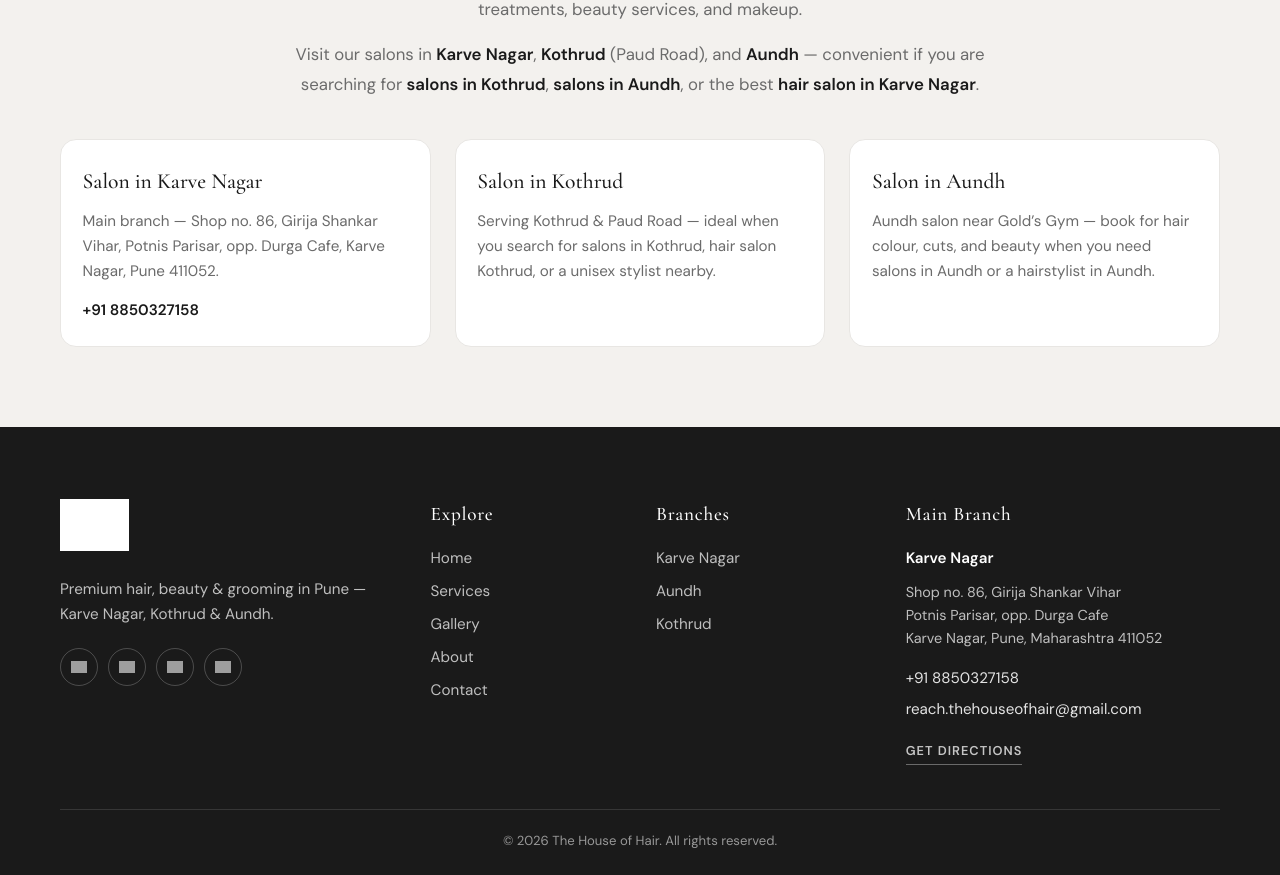
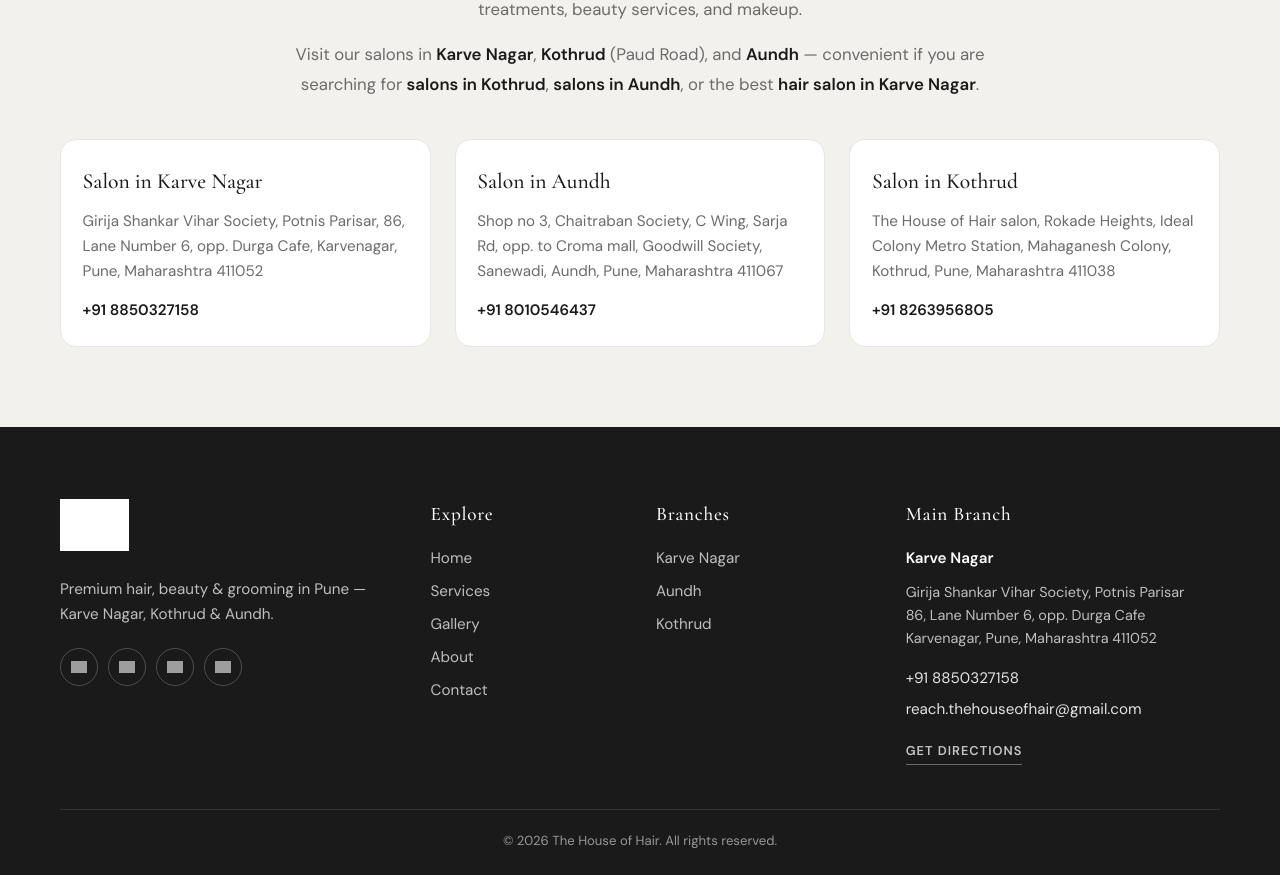
Before and after one commit to ashishmunde/hoh-website, a Vue app: page /home in a window 1280 px wide. Shown: the part 3497-4372 px from the top of the page. Built offline with nearby package versions, Linux system fonts and the light colour scheme; grey boxes are pictures that could not be loaded.

Commit message:
seo enhanced

```diff
--- a/index.html
+++ b/index.html
@@ -41,6 +41,69 @@
     >
     <meta name="twitter:image" content="https://house-of-hair.s3.ap-south-1.amazonaws.com/homepage/hero-banner.png">
 
+    <!-- Static JSON-LD for crawlers before JS boots (no UI impact) -->
+    <script type="application/ld+json">
+    {
+      "@context": "https://schema.org",
+      "@graph": [
+        {
+          "@type": "Organization",
+          "@id": "https://thehouseofhair.in/#organization",
+          "name": "The House of Hair",
+          "url": "https://thehouseofhair.in",
+          "logo": "https://house-of-hair.s3.ap-south-1.amazonaws.com/homepage/hoh-logo.webp",
+          "email": "reach.thehouseofhair@gmail.com",
+          "telephone": "+918850327158",
+          "sameAs": [
+            "https://www.instagram.com/thehouseofhairbyshubham",
+            "https://www.facebook.com/thehouseofhair/",
+            "https://www.youtube.com/@thehouseofhairbyshubham"
+          ]
+        },
+        {
+          "@type": "HairSalon",
+          "@id": "https://thehouseofhair.in/#salon",
+          "name": "The House of Hair",
+          "url": "https://thehouseofhair.in",
+          "telephone": "+918850327158",
+          "email": "reach.thehouseofhair@gmail.com",
+          "priceRange": "₹₹",
+          "image": "https://house-of-hair.s3.ap-south-1.amazonaws.com/homepage/hero-banner.png",
+          "address": {
+            "@type": "PostalAddress",
+            "streetAddress": "Girija Shankar Vihar Society, Potnis Parisar, 86, Lane Number 6, opp. Durga Cafe",
+            "addressLocality": "Karvenagar, Pune",
+            "addressRegion": "Maharashtra",
+            "postalCode": "411052",
+            "addressCountry": "IN"
+          },
+          "geo": {
+            "@type": "GeoCoordinates",
+            "latitude": 18.4967942,
+            "longitude": 73.8225172
+          },
+          "openingHoursSpecification": [
+            {
+              "@type": "OpeningHoursSpecification",
+              "dayOfWeek": ["Monday","Tuesday","Wednesday","Thursday","Friday","Saturday","Sunday"],
+              "opens": "10:00",
+              "closes": "20:00"
+            }
+          ],
+          "areaServed": ["Pune", "Karve Nagar", "Kothrud", "Aundh"]
+        },
+        {
+          "@type": "WebSite",
+          "@id": "https://thehouseofhair.in/#website",
+          "url": "https://thehouseofhair.in",
+          "name": "The House of Hair",
+          "publisher": { "@id": "https://thehouseofhair.in/#organization" },
+          "inLanguage": "en-IN"
+        }
+      ]
+    }
+    </script>
+
     <link rel="preconnect" href="https://fonts.googleapis.com">
     <link rel="preconnect" href="https://fonts.gstatic.com" crossorigin>
     <link href="https://fonts.googleapis.com/css2?family=Cormorant+Garamond:ital,wght@0,400;0,500;0,600;1,400&family=DM+Sans:ital,opsz,wght@0,9..40,400;0,9..40,500;0,9..40,600;1,9..40,400&display=swap" rel="stylesheet">
--- a/src/App.vue
+++ b/src/App.vue
@@ -7,10 +7,10 @@ import {
   buildLocalBusinessJsonLd,
   injectJsonLd,
 } from '@/utils/seo'
-import { BRANCHES_DATA, MAIN_CONTACT } from '@/utils/const'
+import { BRANCHES_DATA } from '@/utils/const'
 import AppLoader from '@/components/ui/AppLoader.vue'
 import WhatsAppFab from '@/components/ui/WhatsAppFab.vue'
-import { getAllSiteImageUrls, preloadImages } from '@/utils/preloadImages'
+import { getCriticalSiteImageUrls, preloadImages } from '@/utils/preloadImages'
 
 const route = useRoute()
 const isReady = ref(false)
@@ -21,10 +21,11 @@ const MAX_WAIT_MS = 20000
 const LOCAL_BRANCHES = [
   {
     name: 'Karve Nagar',
-    streetAddress: 'Shop no. 86, Girija Shankar Vihar, Potnis Parisar, opp. Durga Cafe',
-    addressLocality: 'Karve Nagar, Pune',
+    streetAddress:
+      'Girija Shankar Vihar Society, Potnis Parisar, 86, Lane Number 6, opp. Durga Cafe',
+    addressLocality: 'Karvenagar, Pune',
     postalCode: '411052',
-    telephone: MAIN_CONTACT.phoneTel,
+    telephone: '+918850327158',
     latitude: 18.4967942,
     longitude: 73.8225172,
     url: BRANCHES_DATA[0]!.googleMapsLink,
@@ -32,10 +33,11 @@ const LOCAL_BRANCHES = [
   },
   {
     name: 'Aundh',
-    streetAddress: "Saraja Lane, Opposite Gold's Gym",
+    streetAddress:
+      'Shop no 3, Chaitraban Society, C Wing, Sarja Rd, opp. to Croma mall, Goodwill Society, Sanewadi',
     addressLocality: 'Aundh, Pune',
-    postalCode: '411007',
-    telephone: '+918010535615',
+    postalCode: '411067',
+    telephone: '+918010546437',
     latitude: 18.5532629,
     longitude: 73.80747,
     url: BRANCHES_DATA[1]!.googleMapsLink,
@@ -43,10 +45,11 @@ const LOCAL_BRANCHES = [
   },
   {
     name: 'Kothrud',
-    streetAddress: 'Paud Road',
+    streetAddress:
+      'Rokade Heights, Ideal Colony Metro Station, Mahaganesh Colony',
     addressLocality: 'Kothrud, Pune',
     postalCode: '411038',
-    telephone: MAIN_CONTACT.phoneTel,
+    telephone: '+918263956805',
     latitude: 18.5082763,
     longitude: 73.8223092,
     url: BRANCHES_DATA[2]!.googleMapsLink,
@@ -65,7 +68,7 @@ onMounted(async () => {
   syncSeo()
 
   const started = Date.now()
-  const urls = getAllSiteImageUrls()
+  const urls = getCriticalSiteImageUrls()
 
   await Promise.race([
     preloadImages(urls),
--- a/src/components/home/LocalSeo.vue
+++ b/src/components/home/LocalSeo.vue
@@ -1,6 +1,6 @@
 <script setup lang="ts">
 import SectionHeader from '@/components/ui/SectionHeader.vue'
-import { MAIN_CONTACT } from '@/utils/const'
+import { BRANCHES_DATA } from '@/utils/const'
 </script>
 
 <template>
@@ -26,29 +26,20 @@ import { MAIN_CONTACT } from '@/utils/const'
       </div>
 
       <div class="location-grid">
-        <article class="location-card">
-          <h3>Salon in Karve Nagar</h3>
-          <p>
-            Main branch — Shop no. 86, Girija Shankar Vihar, Potnis Parisar, opp. Durga Cafe,
-            Karve Nagar, Pune 411052.
-          </p>
-          <a :href="`tel:${MAIN_CONTACT.phoneTel}`" class="location-link">
-            {{ MAIN_CONTACT.phone }}
+        <article
+          v-for="branch in BRANCHES_DATA"
+          :key="branch.name"
+          class="location-card"
+        >
+          <h3>Salon in {{ branch.name }}</h3>
+          <p>{{ branch.address }}</p>
+          <a
+            v-if="branch.phoneTel"
+            :href="`tel:${branch.phoneTel}`"
+            class="location-link"
+          >
+            {{ branch.phone }}
           </a>
-        </article>
-        <article class="location-card">
-          <h3>Salon in Kothrud</h3>
-          <p>
-            Serving Kothrud &amp; Paud Road — ideal when you search for salons in Kothrud,
-            hair salon Kothrud, or a unisex stylist nearby.
-          </p>
-        </article>
-        <article class="location-card">
-          <h3>Salon in Aundh</h3>
-          <p>
-            Aundh salon near Gold’s Gym — book for hair colour, cuts, and beauty when you need
-            salons in Aundh or a hairstylist in Aundh.
-          </p>
         </article>
       </div>
     </div>
--- a/src/utils/const.ts
+++ b/src/utils/const.ts
@@ -4,10 +4,10 @@ export { LOGO_IMAGE }
 export const BANNER_IMAGE = HERO_BANNER_IMAGE
 
 // Color Scheme
-export const PRIMARY_COLOR = "#9c9994"
-export const SECONDARY_COLOR = "#000000"
-export const PRIMARY_HOVER = "#8a8782"
-export const SECONDARY_HOVER = "#333333"
+export const PRIMARY_COLOR = '#9c9994'
+export const SECONDARY_COLOR = '#000000'
+export const PRIMARY_HOVER = '#8a8782'
+export const SECONDARY_HOVER = '#333333'
 
 /** Main branch (Karve Nagar) — primary contact for site header/footer */
 export const MAIN_CONTACT = {
@@ -16,19 +16,17 @@ export const MAIN_CONTACT = {
   phoneTel: '+918850327158',
   email: 'reach.thehouseofhair@gmail.com',
   addressLines: [
-    'Shop no. 86, Girija Shankar Vihar',
-    'Potnis Parisar, opp. Durga Cafe',
-    'Karve Nagar, Pune, Maharashtra 411052',
+    'Girija Shankar Vihar Society, Potnis Parisar',
+    '86, Lane Number 6, opp. Durga Cafe',
+    'Karvenagar, Pune, Maharashtra 411052',
   ],
   whatsappUrl: 'https://wa.me/918850327158',
   social: {
-    instagram: 'https://www.instagram.com/thehouseofhair/',
+    instagram: 'https://www.instagram.com/thehouseofhairbyshubham',
     facebook: 'https://www.facebook.com/thehouseofhair/',
-    youtube: 'https://www.youtube.com/@thehouseofhair',
+    youtube: 'https://www.youtube.com/@thehouseofhairbyshubham',
   },
 } as const
-
-// Branch Information
 
 export interface Branch {
   name: string
@@ -37,27 +35,38 @@ export interface Branch {
   bookingUrl: string
   address?: string
   phone?: string
+  phoneTel?: string
 }
 
 export const BRANCHES_DATA: Branch[] = [
   {
     name: 'Karve Nagar',
     thumbnail: BRANCHES.KARVE_NAGAR,
-    googleMapsLink: 'https://www.google.com/maps/place/The+House+of+Hair+-+Best+Unisex+Salon+in+Karve+Nagar,+Pune/@18.4699278,73.8301434,15z/data=!4m6!3m5!1s0x3bc2bf774b8670c7:0x429a37e65ae0da6!8m2!3d18.4967942!4d73.8225172!16s%2Fg%2F11h_48105w?entry=ttu&g_ep=EgoyMDI2MDEwNy4wIKXMDSoASAFQAw%3D%3D',
+    googleMapsLink: 'https://maps.app.goo.gl/hrMjwdfWugFgZUbz7',
     bookingUrl: 'https://dingg.app/booking/the-house-of-hair-unisex-salon-karve-nagar',
-    address: 'Shop no. 86, Girija Shankar Vihar, Potnis Parisar, opp. Durga Cafe, Karve Nagar, Pune 411052',
-    phone: MAIN_CONTACT.phone,
+    address:
+      'Girija Shankar Vihar Society, Potnis Parisar, 86, Lane Number 6, opp. Durga Cafe, Karvenagar, Pune, Maharashtra 411052',
+    phone: '+91 8850327158',
+    phoneTel: '+918850327158',
   },
   {
     name: 'Aundh',
     thumbnail: BRANCHES.AUNDH,
-    googleMapsLink: 'https://www.google.com/maps/place/The+House+Of+Hair+-+Best+Unisex+Salon+in+Aundh/@18.5532629,73.8048951,17z/data=!3m2!4b1!5s0x3bc2bf3cba1809e9:0x3e64982012fdccfe!4m6!3m5!1s0x3bc2bf948b54d06f:0xc2780d7179fde94b!8m2!3d18.5532629!4d73.80747!16s%2Fg%2F11qkps48gx?entry=ttu&g_ep=EgoyMDI2MDEwNy4wIKXMDSoASAFQAw%3D%3D',
+    googleMapsLink: 'https://maps.app.goo.gl/8AK5yxbbN5ReguDC7',
     bookingUrl: 'https://dingg.app/booking/the-house-of-hair-aundh',
+    address:
+      'Shop no 3, Chaitraban Society, C Wing, Sarja Rd, opp. to Croma mall, Goodwill Society, Sanewadi, Aundh, Pune, Maharashtra 411067',
+    phone: '+91 8010546437',
+    phoneTel: '+918010546437',
   },
   {
     name: 'Kothrud',
     thumbnail: BRANCHES.KOTHRUD,
-    googleMapsLink: 'https://www.google.com/maps/place/The+House+of+Hair+-+Best+Unisex+Salon+in+Kothrud/@18.5082763,73.8197343,17z/data=!3m2!4b1!5s0x3bc2bf9438fdd68b:0x5e682bebbdc6957d!4m6!3m5!1s0x3bc2bf5d9fcb842d:0x996e1dee8070bab9!8m2!3d18.5082763!4d73.8223092!16s%2Fg%2F11y2klqqbw?entry=ttu&g_ep=EgoyMDI2MDEwNy4wIKXMDSoASAFQAw%3D%3D',
+    googleMapsLink: 'https://maps.app.goo.gl/WqdycwYLiZghRYqS8',
     bookingUrl: 'https://dingg.app/booking/the-house-of-hair-paud-road',
+    address:
+      'The House of Hair salon, Rokade Heights, Ideal Colony Metro Station, Mahaganesh Colony, Kothrud, Pune, Maharashtra 411038',
+    phone: '+91 8263956805',
+    phoneTel: '+918263956805',
   },
 ]
--- a/src/utils/seo.ts
+++ b/src/utils/seo.ts
@@ -1,4 +1,5 @@
 import { HERO_BANNER_IMAGE, LOGO_IMAGE } from '@/utils/images'
+import { MAIN_CONTACT } from '@/utils/const'
 
 /** Site-wide SEO and local search configuration */
 
@@ -6,6 +7,26 @@ export const SITE_URL = 'https://thehouseofhair.in'
 export const SITE_NAME = 'The House of Hair'
 export const SITE_TAGLINE = 'Best Unisex Salon & Celebrity Hairstylist in Pune'
 export const OG_IMAGE = HERO_BANNER_IMAGE
+
+/** Public social profiles for Organization sameAs */
+export const SOCIAL_PROFILES = [
+  MAIN_CONTACT.social.instagram,
+  MAIN_CONTACT.social.facebook,
+  MAIN_CONTACT.social.youtube,
+] as const
+
+/**
+ * Opening hours for local schema (update if salon hours change).
+ * Format: 24h HH:MM
+ */
+export const OPENING_HOURS = {
+  days: ['Monday', 'Tuesday', 'Wednesday', 'Thursday', 'Friday', 'Saturday', 'Sunday'],
+  opens: '10:00',
+  closes: '20:00',
+} as const
+
+export const CONTACT_EMAIL = MAIN_CONTACT.email
+export const CONTACT_PHONE = MAIN_CONTACT.phoneTel
 
 /** Primary local keywords for Pune salon discovery */
 export const SEO_KEYWORDS = [
@@ -190,6 +211,13 @@ export interface LocalBusinessBranch {
 /** JSON-LD for Google local / Maps rich results */
 export function buildLocalBusinessJsonLd(branches: LocalBusinessBranch[]) {
   const main = branches[0]
+  const openingHoursSpecification = OPENING_HOURS.days.map((day) => ({
+    '@type': 'OpeningHoursSpecification',
+    dayOfWeek: day,
+    opens: OPENING_HOURS.opens,
+    closes: OPENING_HOURS.closes,
+  }))
+
   return {
     '@context': 'https://schema.org',
     '@graph': [
@@ -199,21 +227,22 @@ export function buildLocalBusinessJsonLd(branches: LocalBusinessBranch[]) {
         name: SITE_NAME,
         url: SITE_URL,
         logo: LOGO_IMAGE,
-
-        email: 'info@houseofhair.in',
-        sameAs: [],
+        email: CONTACT_EMAIL,
+        telephone: CONTACT_PHONE,
+        sameAs: [...SOCIAL_PROFILES],
         description: DEFAULT_DESCRIPTION,
       },
       {
         '@type': 'HairSalon',
         '@id': `${SITE_URL}/#salon`,
         name: SITE_NAME,
-        alternateName: ['House of Hair', 'HOH Salon Pune'],
+        alternateName: ['House of Hair', 'HOH Salon Pune', 'The House of Hair Pune'],
         url: SITE_URL,
-        image: OG_IMAGE,
-        telephone: main?.telephone,
-        email: 'info@houseofhair.in',
+        image: [OG_IMAGE, LOGO_IMAGE],
+        telephone: main?.telephone ?? CONTACT_PHONE,
+        email: CONTACT_EMAIL,
         priceRange: '₹₹',
+        openingHoursSpecification,
         address: main
           ? {
               '@type': 'PostalAddress',
@@ -267,6 +296,8 @@ export function buildLocalBusinessJsonLd(branches: LocalBusinessBranch[]) {
           telephone: b.telephone,
           url: b.url,
           image: b.image,
+          email: CONTACT_EMAIL,
+          openingHoursSpecification,
           address: {
             '@type': 'PostalAddress',
             streetAddress: b.streetAddress,
```
Also changed, not shown: src/utils/preloadImages.ts (+10 -2 lines), src/views/ContactView.vue (+24 -0 lines), public/robots.txt, 1 other file (tests, documents, lock files or other folders).
